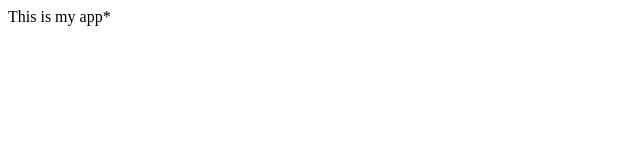
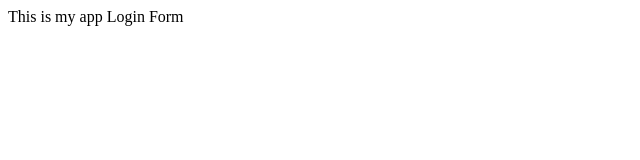
Before and after one commit to SigurjonMagnusson/myappsample, a plain HTML site: page index.html in a window 1280 px wide. Shown: the full height of the page, 0-640 px from the left. Drawn offline with Linux system fonts and the light colour scheme.

Commit message:
login form

```diff
--- /dev/null
+++ b/dir2/app2.js
@@ -0,0 +1 @@
+console.log(123);
--- a/index.html
+++ b/index.html
@@ -4,7 +4,8 @@
             My Apps
         </title>
         <body>
-            This is my app*
+            This is my app
+            Login Form
         </body>
     </head>
 </html>
```
Also changed, not shown: login.html (added, +1 -0 lines), log.txt (added).
